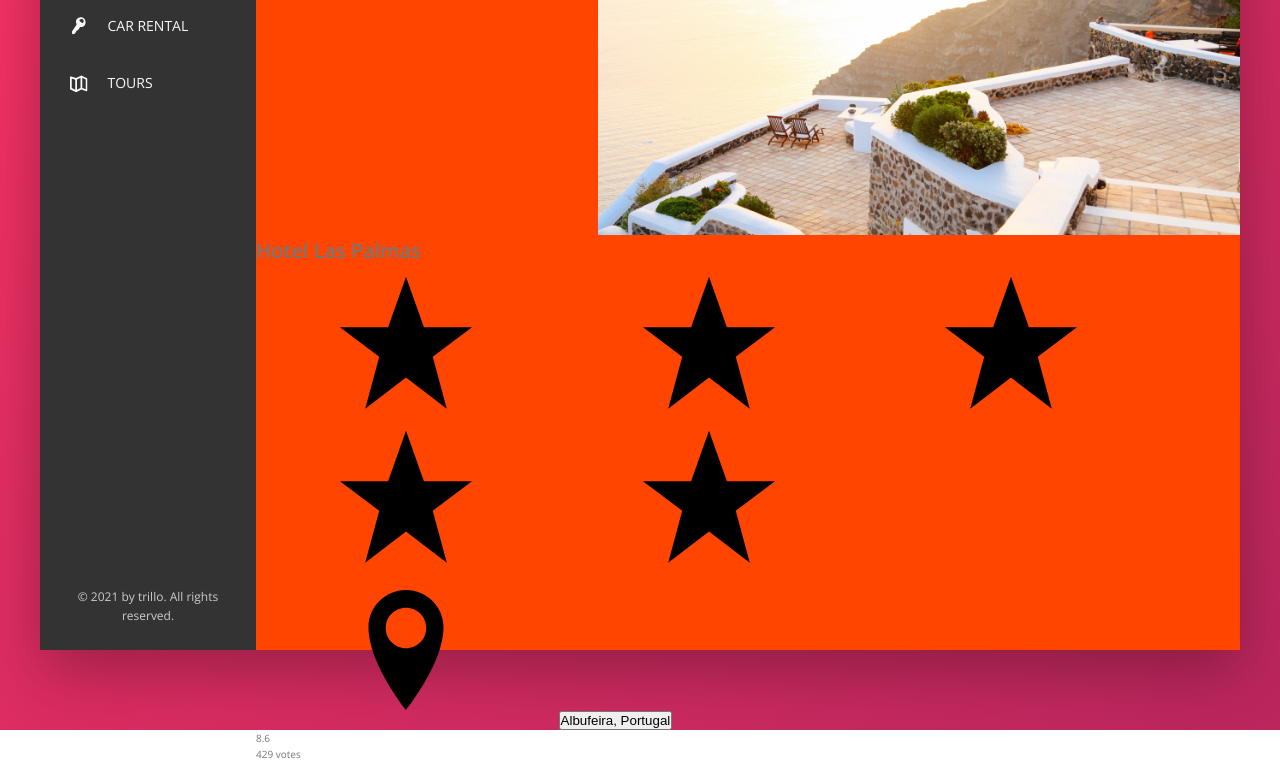
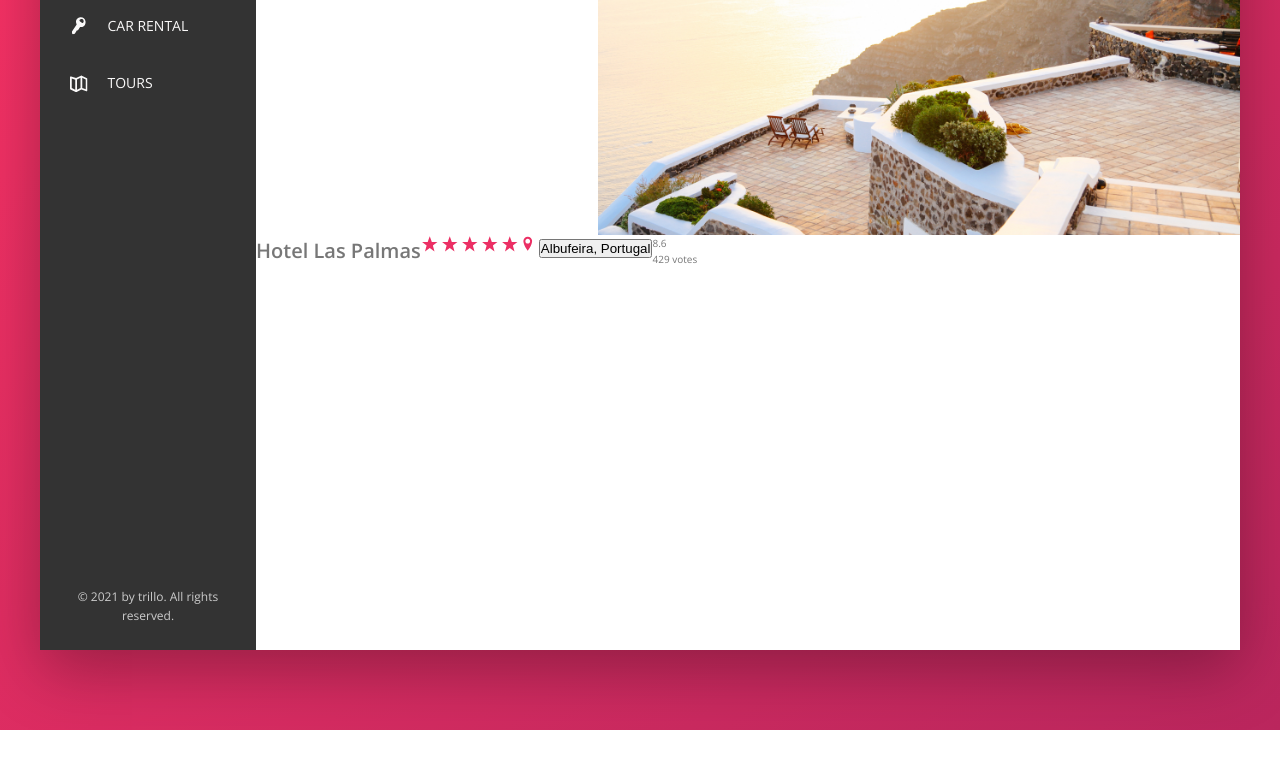
Before and after one commit to jhartcodes/Trillio-Web-App, a website: page index.html in a window 1280 px wide. Shown: the part 300-1062 px from the top of the page. After the commit the page ends 1030 px from the top, so only its background shows below. Drawn offline with nearby package versions, Linux system fonts and the light colour scheme.

Commit message:
removed background color from layout and styled icons

```diff
--- a/sass/_components.scss
+++ b/sass/_components.scss
@@ -210,13 +210,18 @@
 //HOTEL OVERVIEW
 
 .overview {
+	display: flex;
+
 	&__heading {
 	}
 
 	&__stars {
 	}
-	&__icon--star,
-	&__icon--location {
+	&__icon-star,
+	&__icon-location {
+		width: 1.75rem;
+		height: 1.75rem;
+		fill: var(--color-primary);
 	}
 
 	&__location {
--- a/sass/_layout.scss
+++ b/sass/_layout.scss
@@ -32,7 +32,6 @@
 
 .hotel-view {
 	background-color: #fff;
-	background-color: orangered;
 	height: 80rem;
 
 	flex: 1;
```
Also changed, not shown: sass/main.css, 1 other file.
